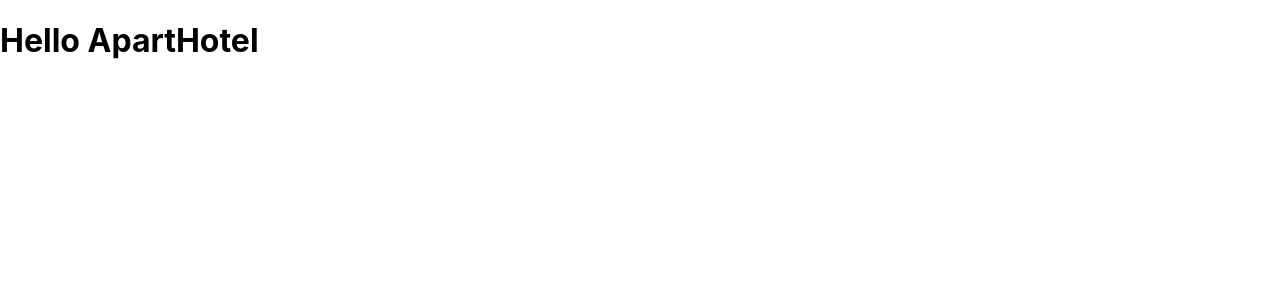
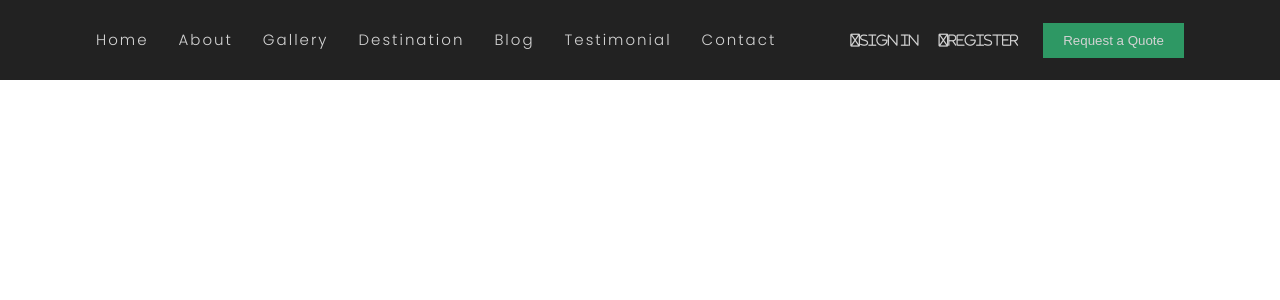
Before and after one commit to dimlaw7/Apart-Hotel, a React (Create React App) app: page / in a window 1280 px wide. Shown: the top 300 px of the page. Built offline with nearby package versions, Linux system fonts and the light colour scheme.

Commit message:
Add navigation to header

```diff
--- a/package.json
+++ b/package.json
@@ -34,5 +34,8 @@
       "last 1 firefox version",
       "last 1 safari version"
     ]
+  },
+  "devDependencies": {
+    "react-router-dom": "^6.14.1"
   }
 }
--- a/public/index.html
+++ b/public/index.html
@@ -15,6 +15,7 @@
       user's mobile device or desktop. See https://developers.google.com/web/fundamentals/web-app-manifest/
     -->
     <link rel="manifest" href="%PUBLIC_URL%/manifest.json" />
+    <link rel="stylesheet" href="https://cdnjs.cloudflare.com/ajax/libs/font-awesome/6.4.0/css/all.min.css" integrity="sha512-iecdLmaskl7CVkqkXNQ/ZH/XLlvWZOJyj7Yy7tcenmpD1ypASozpmT/E0iPtmFIB46ZmdtAc9eNBvH0H/ZpiBw==" crossorigin="anonymous" referrerpolicy="no-referrer" />
     <!--
       Notice the use of %PUBLIC_URL% in the tags above.
       It will be replaced with the URL of the `public` folder during the build.
--- a/src/App.css
+++ b/src/App.css
@@ -1,38 +1,53 @@
-.App {
-  text-align: center;
+@import url('https://fonts.googleapis.com/css2?family=Poppins:wght@100;200;300;400;500;600;700;800;900&display=swap');
+
+* {
+  padding: 0;
+  margin: 0;
+  box-sizing: border-box;
 }
 
-.App-logo {
-  height: 40vmin;
-  pointer-events: none;
+body {
+  font-family: 'Poppins', sans-serif;
 }
 
-@media (prefers-reduced-motion: no-preference) {
-  .App-logo {
-    animation: App-logo-spin infinite 20s linear;
-  }
+a {
+  text-decoration: none;
 }
 
-.App-header {
-  background-color: #282c34;
-  min-height: 100vh;
+.flex {
   display: flex;
-  flex-direction: column;
-  align-items: center;
-  justify-content: center;
-  font-size: calc(10px + 2vmin);
+}
+
+.flex_space {
+  display: flex;
+  justify-content: space-between;
+}
+
+.container {
+  max-width: 85%;
+  margin: auto;
+}
+
+li {
+  list-style-type: none;
+}
+
+button {
+  background: none;
+  border: none;
+  outline: none;
+  cursor: pointer;
+}
+
+.primary-btn {
+  padding: 10px 20px;
+  background-color: #31b675;
+  color: #fff;
+  font-weight: 400;
+  transition: 0.5s;
+}
+
+.primary-btn:hover {
+  background-color: #fff;
   color: white;
 }
-
-.App-link {
-  color: #61dafb;
-}
-
-@keyframes App-logo-spin {
-  from {
-    transform: rotate(0deg);
-  }
-  to {
-    transform: rotate(360deg);
-  }
-}
--- a/src/App.js
+++ b/src/App.js
@@ -1,10 +1,21 @@
 import './App.css';
+import { BrowserRouter, Routes, Route } from "react-router-dom";
+import Navbar from './semantics/Navbar/Navbar';
 
 function App() {
   return (
-    <div>
-      <h1>Hello ApartHotel</h1>
-    </div>
+    <>
+      <BrowserRouter>
+        <Routes>
+          <Route path="/" element={<Navbar />}>
+            {/* <Route index element={<Home />} />
+            <Route path="blogs" element={<Blogs />} />
+            <Route path="contact" element={<Contact />} />
+            <Route path="*" element={<NoPage />} /> */}
+          </Route>
+        </Routes>
+      </BrowserRouter>
+    </>
   );
 }
 
--- /dev/null
+++ b/src/semantics/Navbar/Navbar.css
@@ -0,0 +1,100 @@
+.navbar {
+    background-color: #222222;
+    position: sticky;
+    top: 0;
+    z-index: 10;
+    height: 10vh;
+    line-height: 10vh;
+}
+
+nav ul li {
+    display: inline-block;
+    transition: all 0.5s ease-in;
+    margin: 0 30px 0 0;
+}
+
+nav ul li a {
+    color: #ffffff;
+    font-weight: 300;
+    font-size: 15px;
+    letter-spacing: 2px;
+    transition: all 0.5s ease-in-out;
+    opacity: 0.8;
+}
+
+nav ul li a:hover {
+    color: #31b675;
+}
+
+.nav-links-mobile {
+    display: none;
+}
+
+.menu-icon {
+    display: none;
+}
+
+nav i {
+    color: #fff;
+}
+
+.login-area a {
+    font-weight: 300;
+    opacity: 0.8;
+    font-size: 13px;
+    color: #fff;
+}
+
+.login-area i {
+    margin: 0 5px 0 15px;
+    font-size: 13px;
+    color: #fff;
+}
+
+.login-area button {
+    margin-left: 20px;
+}
+
+@media screen and (max-width: 768px) {
+    .login-area {
+        position: absolute;
+        right: 20px;
+    }
+    .navbar {
+        text-align: center;
+    }
+    nav ul {
+        display: block;
+        width: 100%;
+        height: 90vh;
+        position: absolute;
+        top: 80px;
+        left: -100%;
+        opacity: 1;
+        transition: all 0.5s ease;
+    }
+    nav ul li {
+        display: block;
+    }
+    nav ul.active {
+        background-color: #31b675;
+        left: 0;
+        opacity: 1;
+        z-index: 100;
+        transition: 0.5s;
+    }
+    nav ul li a {
+        font-weight: 400;
+    }
+    .menu-icon {
+        display: block;
+        position: absolute;
+        top: 0;
+        left: 20px;
+        font-size: 1.8rem;
+        cursor: pointer;
+    }
+    .fa-times {
+        font-size: 2rem;
+    }
+}
--- /dev/null
+++ b/src/semantics/Navbar/Navbar.js
@@ -0,0 +1,60 @@
+import React, {useState} from 'react'
+import { Link } from 'react-router-dom'
+import './Navbar.css'
+
+const Navbar = () => {
+    const [click, setClick] = useState(false)
+    const openMobileMenu = () => setClick(!click)
+    const closeMobileMenu = () => setClick(false)
+  return (
+    <nav className='navbar'>
+        <div className='container flex_space'>
+            <div className='menu-icon'  onClick={openMobileMenu}>
+                <i className={ click ? 'fas fa-times' : 'fas fa-bars'}></i>
+            </div>
+            <ul className={click ? 'nav-menu active' : 'nav-menu'}>
+                <li>
+                    <Link to='/' onClick={closeMobileMenu}>Home</Link>
+                </li>
+                <li>
+                    <Link to='/home' onClick={closeMobileMenu}>About</Link>
+                </li>
+                <li>
+                    <Link to='/gallery' onClick={closeMobileMenu}>Gallery</Link>
+                </li>
+                <li>
+                    <Link to='/destination' onClick={closeMobileMenu}>Destination</Link>
+                </li>
+                <li>
+                    <Link to='/blog' onClick={closeMobileMenu}>Blog</Link>
+                </li>
+                <li>
+                    <Link to='/testimonial' onClick={closeMobileMenu}>Testimonial</Link>
+                </li>
+                <li>
+                    <Link to='/contact' onClick={closeMobileMenu}>Contact</Link>
+                </li>
+            </ul>
+            <div className='login-area flex'>
+                <li>
+                    <Link to='/sign-in'>
+                        <i className='far fa-chevron-right'>Sign In</i>
+                    </Link>
+                </li>
+                <li>
+                    <Link to='/register'>
+                        <i className='far fa-chevron-right'>Register</i>
+                    </Link>
+                </li>
+                <li>
+                    <Link to='/contact'>
+                        <button className='primary-btn'>Request a Quote</button>
+                    </Link>
+                </li>
+            </div>
+        </div>
+    </nav>
+  )
+}
+
+export default Navbar
```
Also changed, not shown: 1 other file (tests, documents, lock files or other folders).
